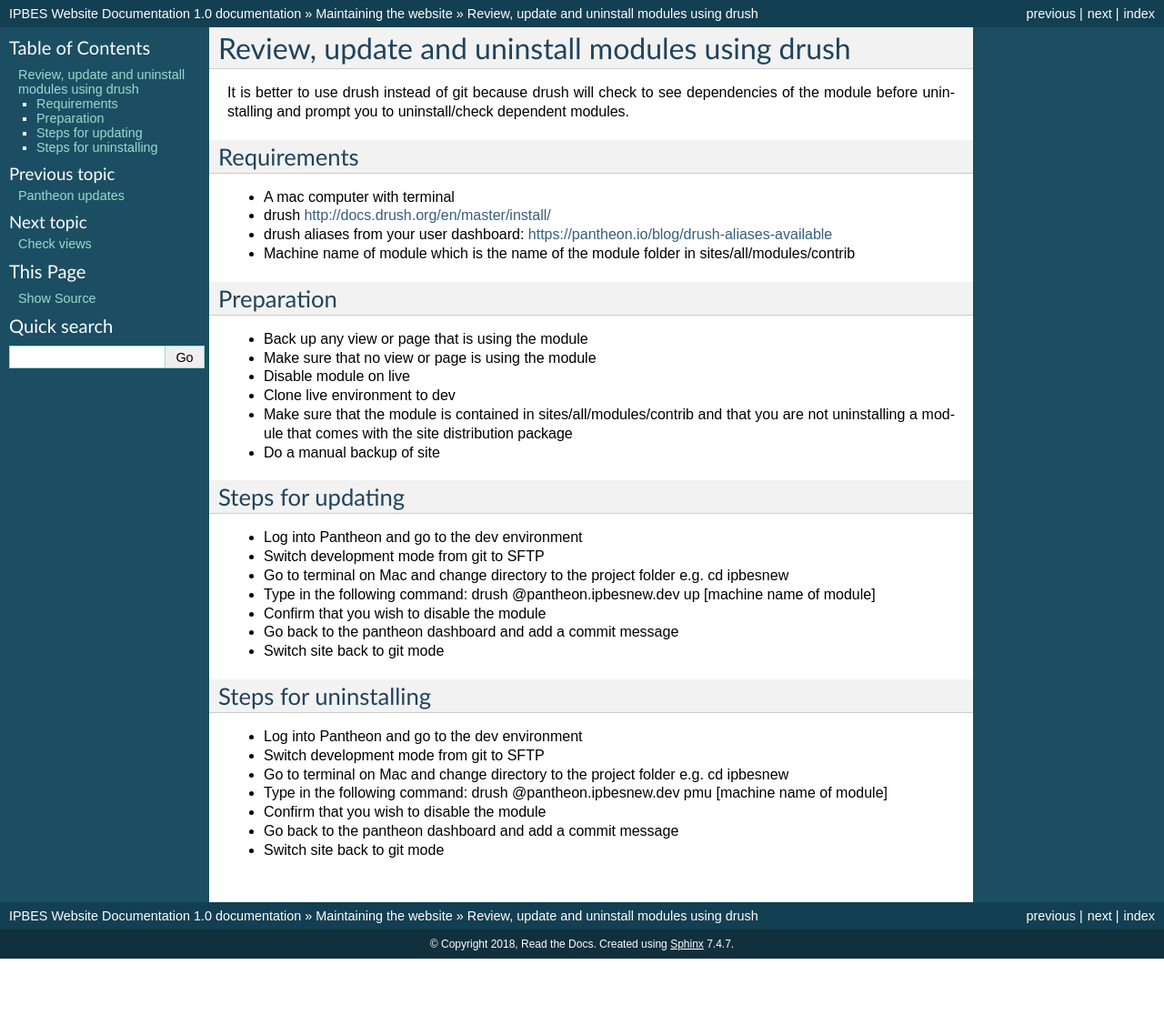
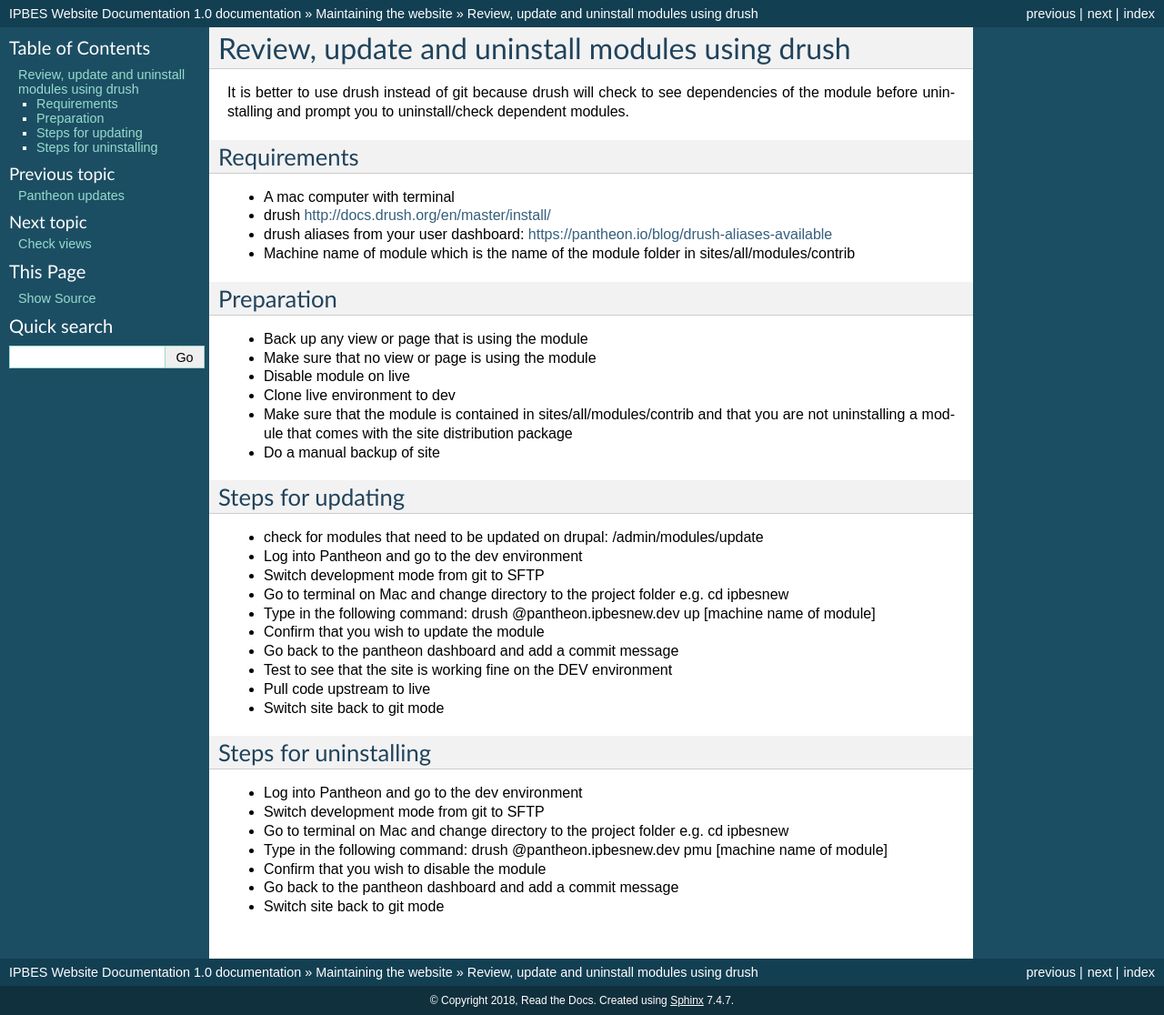
Before and after one commit to ipbes/ipbeswebdocs, a Sphinx documentation site: the page built from docs/maintenance/modules.rst, in a window 1280 px wide. Shown: the whole page at 91% size. Built offline with Sphinx 7.4.7, drawn with Linux system fonts in a browser that asks for light colours; pages that are not in the unit, such as notebooks, are missing from menus; before the commit the page ends 1054 px from its top, so only the background shows below that.

Commit message:
Update modules.rst

```diff
--- a/docs/maintenance/modules.rst
+++ b/docs/maintenance/modules.rst
@@ -20,12 +20,15 @@ Preparation
 
 Steps for updating
 ------------------
+- check for modules that need to be updated on drupal: /admin/modules/update
 - Log into Pantheon and go to the dev environment
 - Switch development mode from git to SFTP
 - Go to terminal on Mac and change directory to the project folder e.g. cd ipbesnew
 - Type in the following command: drush @pantheon.ipbesnew.dev up [machine name of module]
-- Confirm that you wish to disable the module
+- Confirm that you wish to update the module
 - Go back to the pantheon dashboard and add a commit message
+- Test to see that the site is working fine on the DEV environment
+- Pull code upstream to live
 - Switch site back to git mode
 
 Steps for uninstalling
```
